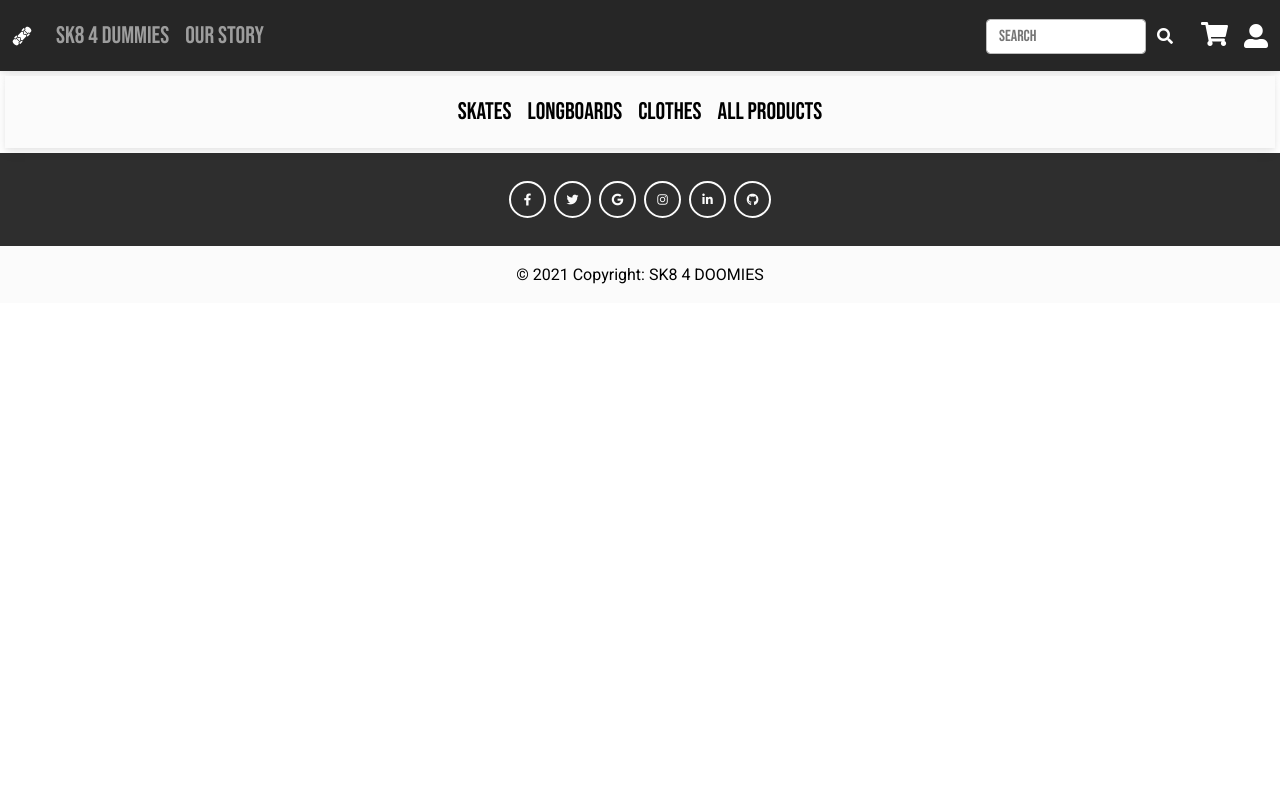
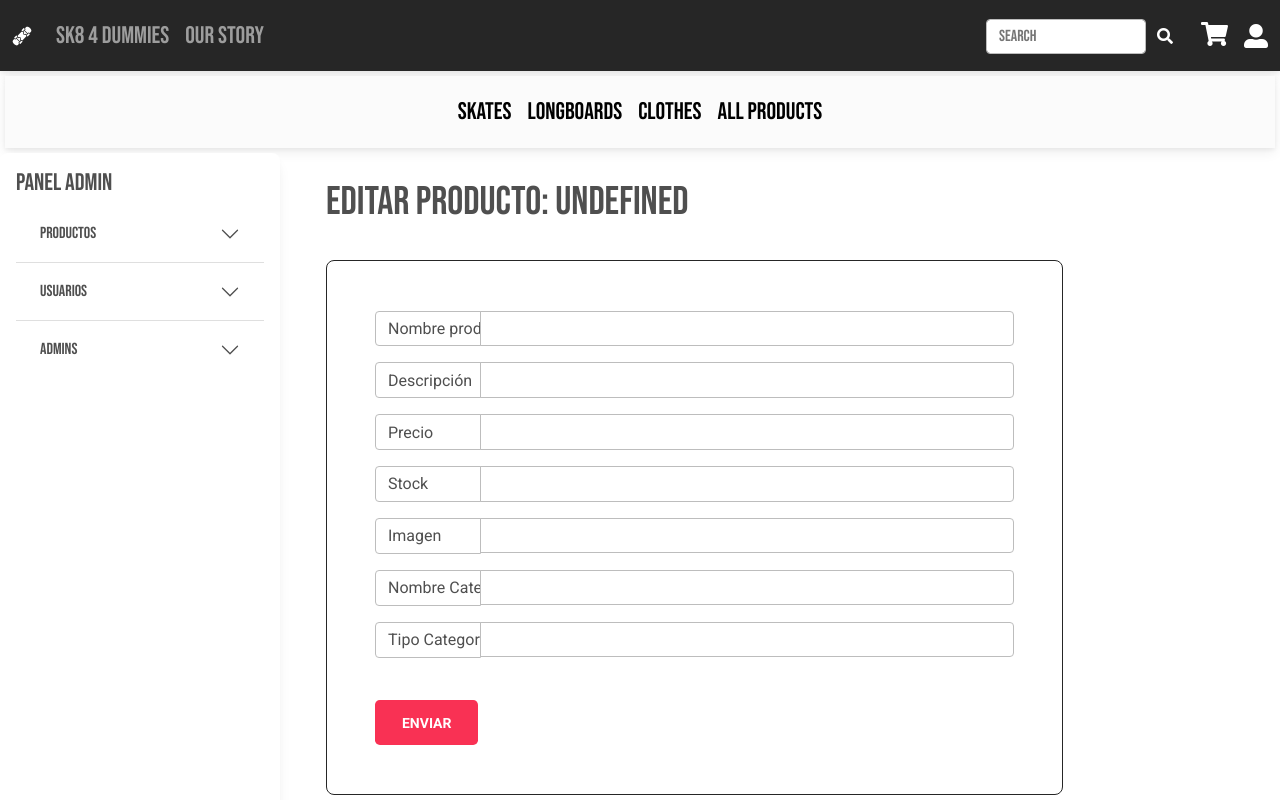
Before and after one commit to PatoAnastacio207/ecommerce, a React (Create React App) app: page /admin/product/1 in a window 1280 px wide. Shown: the top 800 px of the page. Built offline with nearby package versions, Linux system fonts and the light colour scheme; no server answers; a web font is replaced by a local one.

Commit message:
no pude hacer los edit

```diff
--- a/src/App.js
+++ b/src/App.js
@@ -23,6 +23,7 @@ import AdminProduct from './components/AdminProduct'
 import AdminSidebar from './components/AdminSidebar'
 import AdminUsers from './components/AdminUsers'
 import UsersList from './components/UsersList'
+import ProductManager from "./components/ProductManager";
 
 
 function App() {
@@ -52,6 +53,7 @@ function App() {
         }
 
         <Route exact path="/admin/productadd" component={AdminProduct} />
+        <Route exact path="/admin/product/:id" component={ProductManager} />
         <Route exact path="/admin/products" component={AllProducts} />
         <Route exact path="/admin/useradd" component={AdminUsers} />
         <Route exact path="/admin/users" component={UsersList} />
--- a/src/components/AdminProduct.jsx
+++ b/src/components/AdminProduct.jsx
@@ -1,16 +1,18 @@
-import React from "react";
+import React, { useState, useEffect } from "react";
 import axios from "axios";
 import { useInput } from "../hooks/custom-hooks";
 import AdminSidebar from "./AdminSidebar";
 
-const AdminProduct = () => {
-  const name = useInput("name");
-  const price = useInput("price");
-  const description = useInput("description");
-  const imgUrl = useInput("imgUrl");
-  const inventory = useInput("inventory");
-  const categoryName = useInput("categoryName");
-  const categoryType = useInput("categoryType");
+
+const AdminProduct = ({ product }) => {
+
+  const name = useInput("name", product?.name);
+  const price = useInput("price", product?.price);
+  const description = useInput("description", product?.description);
+  const imgUrl = useInput("imgUrl", product?.imgUrl);
+  const inventory = useInput("inventory", product?.inventory);
+  const categoryName = useInput("categoryName", product?.category?.name);
+  const categoryType = useInput("categoryType", product?.category?.type);
 
   const handleSubmit = (e) => {
     e.preventDefault();
@@ -28,7 +30,11 @@ const AdminProduct = () => {
     })
     .then((res) => res.data)
     .catch((err) => console.log(err));
+    window.location.reload(false)
   };
+
+
+
   return (
     <div className="row">
       <div className="col-sm-2">
@@ -39,7 +45,7 @@ const AdminProduct = () => {
       </div>
       <div className="container col-sm-7">
         <br />
-        <h1>AGREGAR PRODUCTOS</h1>
+        <h1 style={{ fontFamily: "Bebas Neue" }}>{product ? (`EDITAR PRODUCTO: ${product.name}`) : ("AGREGAR PRODUCTOS")}</h1>
         <br />
         <div className="card container border border-dark shadow-0">
           <br />
@@ -49,43 +55,43 @@ const AdminProduct = () => {
                 <span class="input-group-text col-sm-2" id="basic-addon1">
                   Nombre producto
                 </span>
-                <input type="text" class="form-control" {...name} />
+                <input type="text" class="form-control " {...name} />
               </div>
               <div class="input-group mb-3">
                 <span class="input-group-text col-sm-2" id="basic-addon1">
                   Descripción
                 </span>
-                <input type="text" class="form-control" {...description} />
+                <input type="text" class="form-control" value={description.value} onChange={description.onChange} />
               </div>
               <div class="input-group mb-3">
                 <span class="input-group-text col-sm-2" id="basic-addon1">
                   Precio
                 </span>
-                <input type="number" class="form-control" {...price} />
+                <input type="number" class="form-control" value={price.value} onChange={price.onChange} />
               </div>
               <div class="input-group mb-3">
                 <span class="input-group-text col-sm-2" id="basic-addon1">
                   Stock
                 </span>
-                <input type="number" class="form-control" {...inventory} />
+                <input type="number" class="form-control" value={inventory.value} onChange={inventory.onChange}/>
               </div>
               <div class="input-group mb-3">
                 <span class="input-group-text col-sm-2" id="basic-addon1">
                   Imagen
                 </span>
-                <input type="text" class="form-control" {...imgUrl} />
+                <input type="text" class="form-control" value={imgUrl.value} onChange={imgUrl.onChange} />
               </div>
               <div class="input-group mb-3">
                 <span class="input-group-text col-sm-2" id="basic-addon1">
                   Nombre Categoría
                 </span>
-                <input type="text" class="form-control" {...categoryName} />
+                <input type="text" class="form-control" value={categoryName.value} onChange={categoryName.onChange}/>
               </div>
               <div class="input-group mb-3">
                 <span class="input-group-text col-sm-2" id="basic-addon1">
                   Tipo Categoría
                 </span>
-                <input type="text" class="form-control" {...categoryType} />
+                <input type="text" class="form-control" value={categoryType.value} onChange={categoryType.onChange} />
               </div>
               <span>
                 <br />
--- a/src/components/ProductCard.jsx
+++ b/src/components/ProductCard.jsx
@@ -49,9 +49,11 @@ function ProductCard({ product, admin }) {
             {admin ? (
               <div class="btn-toolbar" role="toolbar">
                 <div class="btn-group me-2 shadow-0" role="group">
-                  <button className="btn btn-info shadow-0">
-                    <i className="fas fa-edit"></i>
-                  </button>
+                  <Link to={`/admin/product/${product._id}`}>
+                    <button className="btn btn-info shadow-0">
+                      <i className="fas fa-edit"></i>
+                    </button>
+                  </Link>
                 </div>
                 <div class="btn-group shadow-0" role="group">
                   <button className="btn btn-danger shadow-0" onClick={handleDelete}>
--- /dev/null
+++ b/src/components/ProductManager.jsx
@@ -0,0 +1,23 @@
+import React, { useState, useEffect } from "react";
+import AdminProduct from "./AdminProduct";
+import { useParams } from "react-router-dom";
+import axios from "axios";
+
+const ProductManager = () => {
+  const { id } = useParams();
+  const [product, setProduct] = useState({});
+
+  useEffect(() => {
+    axios
+      .get(`/api/products/id/${id}`)
+      .then((res) => res.data)
+      .then((product) => {
+        setProduct(product);
+      })
+      .catch((error) => console.log(error));
+  }, [window.location.pathname]);
+
+  return <AdminProduct product={product} />;
+};
+
+export default ProductManager;
--- a/src/hooks/custom-hooks.js
+++ b/src/hooks/custom-hooks.js
@@ -8,10 +8,11 @@ import * as react from "react";
  *   {function} onChange
  *   {name} name
  */
-export const useInput = (name) => {
-  const [value, setValue] = react.useState("");
+
+export const useInput = (name, defaultValue = '') => {
+
+  const [value, setValue] = react.useState(defaultValue);
 
   const onChange = ({ target: { value } }) => setValue(value);
-
   return { value, onChange, name };
 };
```
Lines whose indentation alone changed are shown as unchanged.
